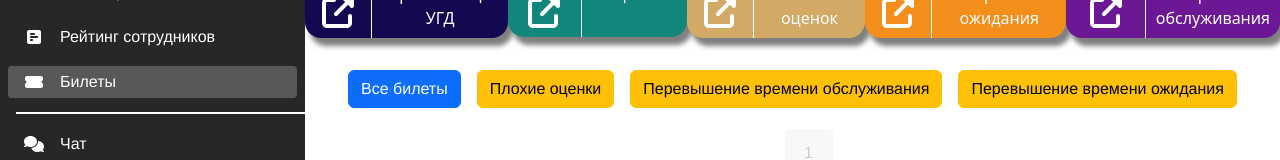
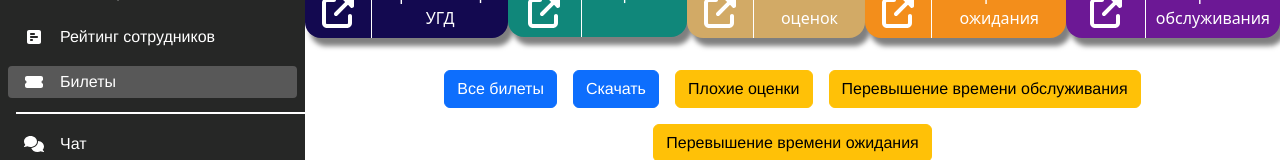
Before and after one commit to RustemMyrza/sitcenter-front-kgd, a Vue app: page /tickets in a window 1280 px wide. Shown: the part 186-346 px from the top of the page. Built offline with nearby package versions, Linux system fonts and the light colour scheme; no server answers; sample sign-in values are in the browser's storage; what vue3-apexcharts would draw is missing.

Commit message:
Fixing some  bugs and adding excel downloading

```diff
--- a/src/components/blocks/monitoring/MonitoringMain.vue
+++ b/src/components/blocks/monitoring/MonitoringMain.vue
@@ -145,7 +145,7 @@ onMounted(() => {
       <div v-if="branches" class="windows">
         <div class="waits">
           <WaitingComponent :waitover="wait.waitover === 'true'" v-for="wait in waitClient" :key="wait.id" />
-          <WaitingComponent :waitover="true" />
+          <!-- <WaitingComponent :waitover="true" /> -->
           <!-- <WaitingComponent :waitover="true"  /> -->
         </div>
         <div class="tables">
--- a/src/views/BillBoardView.vue
+++ b/src/views/BillBoardView.vue
@@ -43,7 +43,11 @@ export default {
     methods: {
         async createBoard() {
             const url = `http://${host}:${port}/api/v1/board`;
+            if(this.boardObject.title==="" || this.boardObject.board_body === ""){
+                return alert("Некоторые поля остались пустыми")
+            }
             try {
+
                 await axios.post(url, this.boardObject, {
                     headers: {
                         bearer: localStorage.getItem("authToken")
@@ -149,14 +153,14 @@ export default {
                             <div class="title-input">
                                 <label for="title">Заголовок</label>
                                 <input v-model="boardObject.title" type="text" name="title" class=""
-                                    placeholder="Заголовок">
+                                    placeholder="Заголовок" required>
                             </div>
                             <div class="body-input">
                                 <label for="body">Текст</label>
                                 <textarea v-model="boardObject.board_body" placeholder="Текст" name="body" id=""
-                                    cols="20" rows="10"></textarea>
+                                    cols="20" rows="10" required></textarea>
                             </div>
-                            <input v-model="boardObject.valid_to" type="date">
+                            <input v-model="boardObject.valid_to" type="date" required>
                         </div>
                         <div class="modal-footer">
                             <button @click="resetObject()" type="button" class="btn btn-secondary text-white"
--- a/src/views/ChatView.vue
+++ b/src/views/ChatView.vue
@@ -61,6 +61,9 @@ const getUsers = async () => {
 
 
 const sendMessage = async () => {
+  if(!msg.value){
+    return alert("Заполните поле")
+  }
   try {
      await axios.post(`http://${host}:${port}/api/v1/messages`, {
       txt: msg.value,
--- a/src/views/LoginView.vue
+++ b/src/views/LoginView.vue
@@ -42,9 +42,9 @@ export default {
                   Классическое
                 </v-btn>
 
-                <v-btn value="op" variant="outlined ">
+                <!-- <v-btn value="op" variant="outlined ">
                   Оператор
-                </v-btn>
+                </v-btn> -->
                 <v-btn value="nomad" variant="outlined ">
                   Пользователь Номада
                 </v-btn>
--- a/src/views/TicketsView.vue
+++ b/src/views/TicketsView.vue
@@ -1,6 +1,6 @@
 <script setup>
 import axios from "axios";
-import { onMounted, ref, watch,computed } from "vue";
+import { onMounted, ref, watch, computed } from "vue";
 import { useRoute } from "vue-router";
 
 const host = process.env.VUE_APP_SERVER_HOST;
@@ -61,26 +61,26 @@ const getTicketList = async () => {
   }
 };
 
-const filterTickets = async(value)=>{
+const filterTickets = async (value) => {
   try {
     let url;
     if (route.query.branch_id) {
-      if(value === "bad-rate")
+      if (value === "bad-rate")
         url = `http://${host}:${port}/api/v1/tickets/list/${route.query.branch_id}?filter=bad&page=${pagination.value.pageNumber}&limit=100`;
-      else if(value === 'wait')
+      else if (value === 'wait')
         url = `http://${host}:${port}/api/v1/tickets/list/${route.query.branch_id}?filter=wait&page=${pagination.value.pageNumber}&limit=100`;
-      else if(value==='serv')
+      else if (value === 'serv')
         url = `http://${host}:${port}/api/v1/tickets/list/${route.query.branch_id}?filter=serv&page=${pagination.value.pageNumber}&limit=100`;
-      else  url = `http://${host}:${port}/api/v1/tickets/list/${route.query.branch_id}?page=${pagination.value.pageNumber}&limit=100`;
+      else url = `http://${host}:${port}/api/v1/tickets/list/${route.query.branch_id}?page=${pagination.value.pageNumber}&limit=100`;
 
     } else {
-      if(value === "bad-rate")
+      if (value === "bad-rate")
         url = `http://${host}:${port}/api/v1/tickets/list?filter=bad&page=${pagination.value.pageNumber}&limit=100`;
-      else if(value === 'wait')
+      else if (value === 'wait')
         url = `http://${host}:${port}/api/v1/tickets/list?filter=wait&page=${pagination.value.pageNumber}&limit=100`;
-      else if(value==='serv')
+      else if (value === 'serv')
         url = `http://${host}:${port}/api/v1/tickets/list?filter=serv&page=${pagination.value.pageNumber}&limit=100`;
-      else   url = `http://${host}:${port}/api/v1/tickets/list?page=${pagination.value.pageNumber}&limit=100`;
+      else url = `http://${host}:${port}/api/v1/tickets/list?page=${pagination.value.pageNumber}&limit=100`;
 
     }
 
@@ -107,9 +107,9 @@ const formattedDesserts = computed(() => {
       ...ticket,
       starttime: new Date(ticket.starttime).toLocaleString("ru-RU"),
       startservtime: new Date(ticket.startservtime).toLocaleString("ru-RU"),
-      rating: ticket.rating === "5" ? "Отлично" : ticket.rating === "4" ? "Хорошо" :ticket.rating === "4" ? "Плохо":"Нет оценки",
-      waitover:ticket.waitover === "true"?"Да":"Нет",
-      servover:ticket.servover === "true"?"Да":"Нет",
+      rating: ticket.rating === "5" ? "Отлично" : ticket.rating === "4" ? "Хорошо" : ticket.rating === "4" ? "Плохо" : "Нет оценки",
+      waitover: ticket.waitover === "true" ? "Да" : "Нет",
+      servover: ticket.servover === "true" ? "Да" : "Нет",
       state: ticket.state === "COMPLETED" ? "Обслужен" : ticket.state === "NEW" ? "Новый" : "Бронь",
       idbranch: ticket.idbranch
     }
@@ -117,6 +117,27 @@ const formattedDesserts = computed(() => {
     return a.starttime - b.starttime;
   });
 });
+
+const download = async () => {
+  const URL = `http://${host}:${port}/api/v1/tickets/download`;
+  try {
+    const response = await axios.get(URL, {
+      headers: {
+        bearer: localStorage.getItem("authToken")
+      },
+      responseType: 'blob'
+    });
+    const url = window.URL.createObjectURL(new Blob([response.data]));
+    const link = document.createElement('a');
+    link.href = url;
+    link.setAttribute('download', 'generated_data.xlsx');
+    document.body.appendChild(link);
+    link.click();
+    document.body.removeChild(link);
+  } catch (error) {
+    console.error('Error downloading Excel:', error);
+  }
+}
 
 
 
@@ -131,19 +152,16 @@ onMounted(() => {
     <div class="ticketMain">
       <div class="filter block">
         <button class="btn btn-primary" @click="filterTickets('all')">Все билеты</button>
+        <button class="btn btn-primary" @click="download()">Скачать</button>
         <button class="btn btn-warning" @click="filterTickets('bad-rate')">Плохие оценки</button>
         <button class="btn btn-warning" @click="filterTickets('serv')">
           Перевышение времени обслуживания
         </button>
-        <button class="btn btn-warning" @click="filterTickets('wait')" >Перевышение времени ожидания</button>
+        <button class="btn btn-warning" @click="filterTickets('wait')">Перевышение времени ожидания</button>
       </div>
       <div class="pagi ">
         <div class="text-center">
-          <v-pagination
-            v-model="pagination.pageNumber"
-            :length="pagination.pageCount"
-            :total-visible="10"
-          ></v-pagination>
+          <v-pagination v-model="pagination.pageNumber" :length="pagination.pageCount" :total-visible="10"></v-pagination>
         </div>
       </div>
       <v-card title="Билеты" flat>
@@ -152,12 +170,8 @@ onMounted(() => {
             single-line></v-text-field>
         </template> -->
 
-        <v-data-table
-          :headers="headers"
-          :items="formattedDesserts"
-          :search="search"
-          :hide-default-footer="true"
-        ></v-data-table>
+        <v-data-table :headers="headers" :items="formattedDesserts" :search="search"
+          :hide-default-footer="true"></v-data-table>
       </v-card>
     </div>
   </div>
```
Lines whose indentation alone changed are shown as unchanged.
